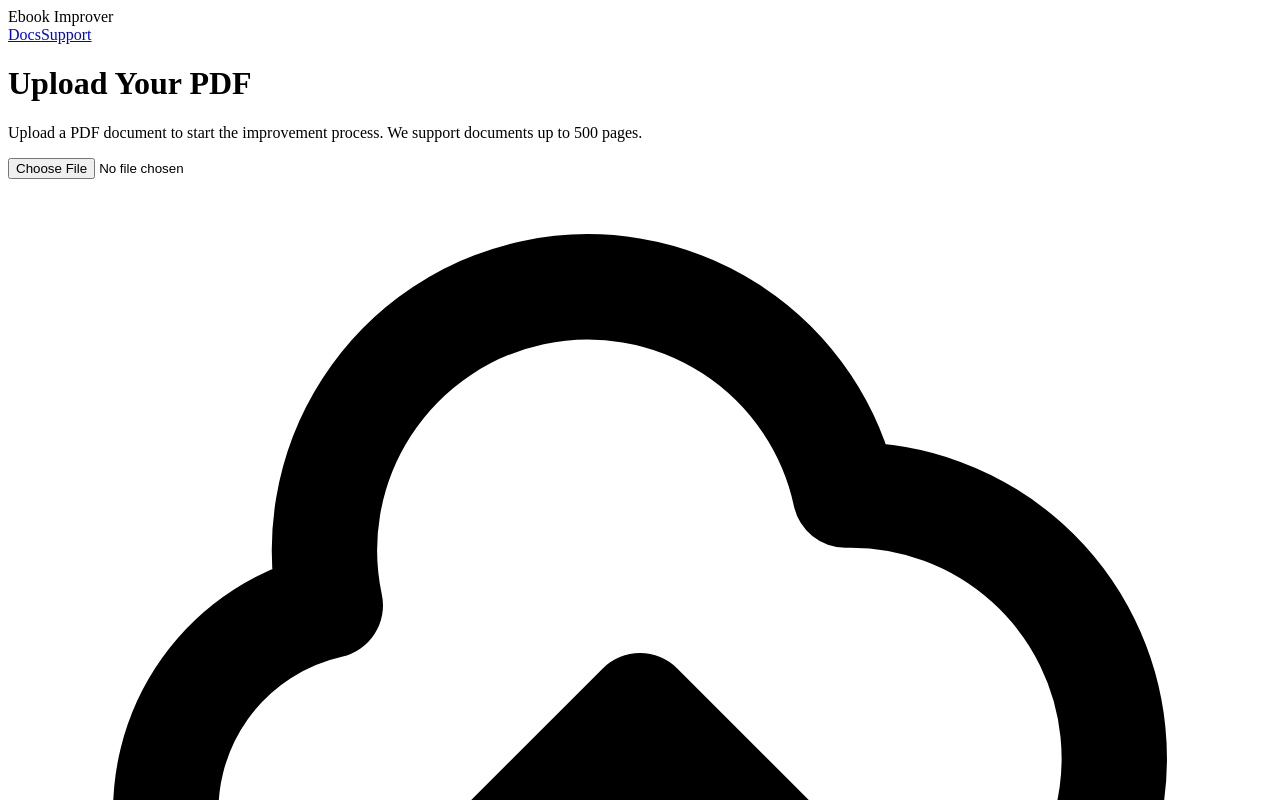
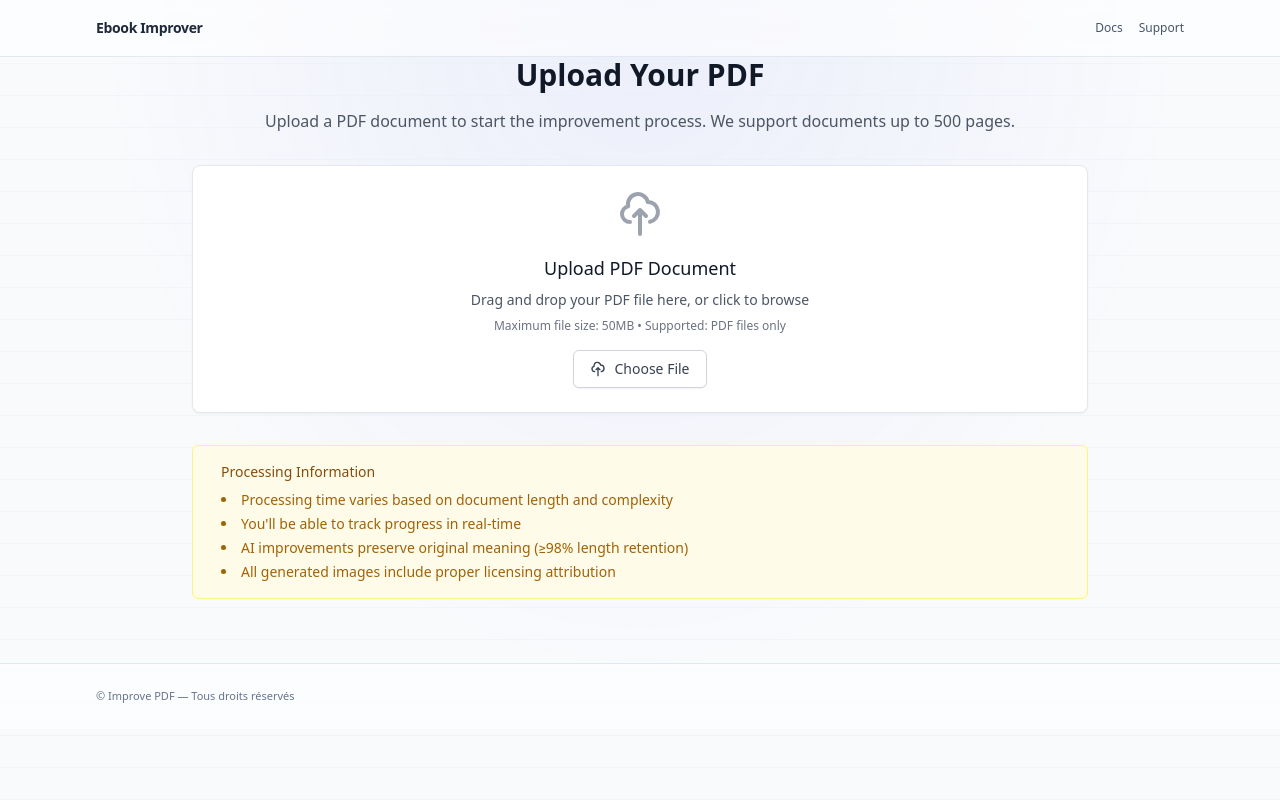
Before and after one commit to FredWav/Improve-PDF, a Next.js app: page /upload in a window 1280 px wide. Shown: the top 800 px of the page. Built offline with nearby package versions, Linux system fonts and the light colour scheme.

Commit message:
Add Tailwind CSS configuration file

```diff
--- /dev/null
+++ b/tailwind.config.js
@@ -0,0 +1,20 @@
+/** @type {import('tailwindcss').Config} */
+module.exports = {
+  content: [
+    './app/**/*.{js,ts,jsx,tsx,mdx}',
+    './components/**/*.{js,ts,jsx,tsx,mdx}',
+    './lib/**/*.{js,ts,jsx,tsx,mdx}',
+    './pages/**/*.{js,ts,jsx,tsx,mdx}', // au cas où
+  ],
+  theme: {
+    extend: {
+      fontFamily: {
+        sans: ['ui-sans-serif', 'system-ui', 'Segoe UI', 'Roboto', 'Inter', 'Helvetica Neue', 'Arial', 'Noto Sans', 'Apple Color Emoji', 'Segoe UI Emoji', 'Segoe UI Symbol'],
+      },
+      boxShadow: {
+        soft: '0 1px 2px rgba(0,0,0,0.05), 0 10px 20px rgba(0,0,0,0.03)',
+      },
+    },
+  },
+  plugins: [],
+}
```
